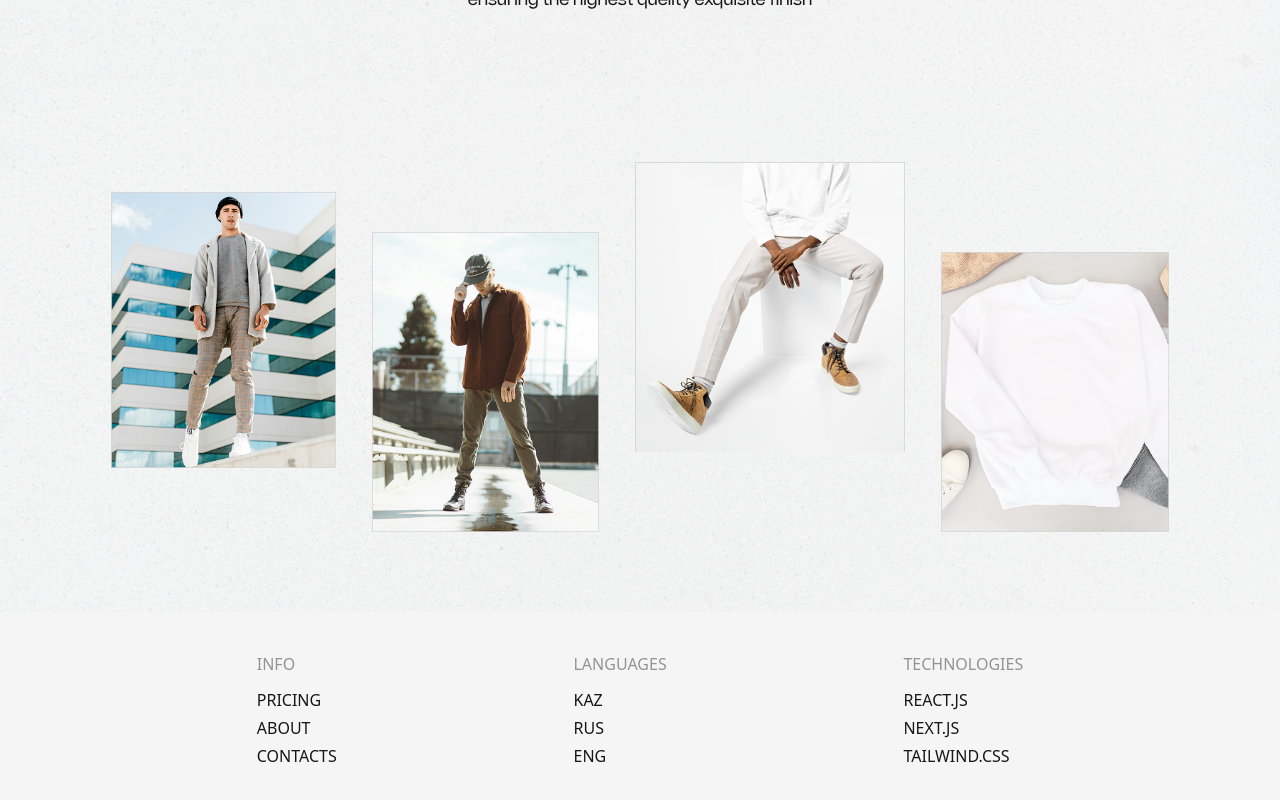
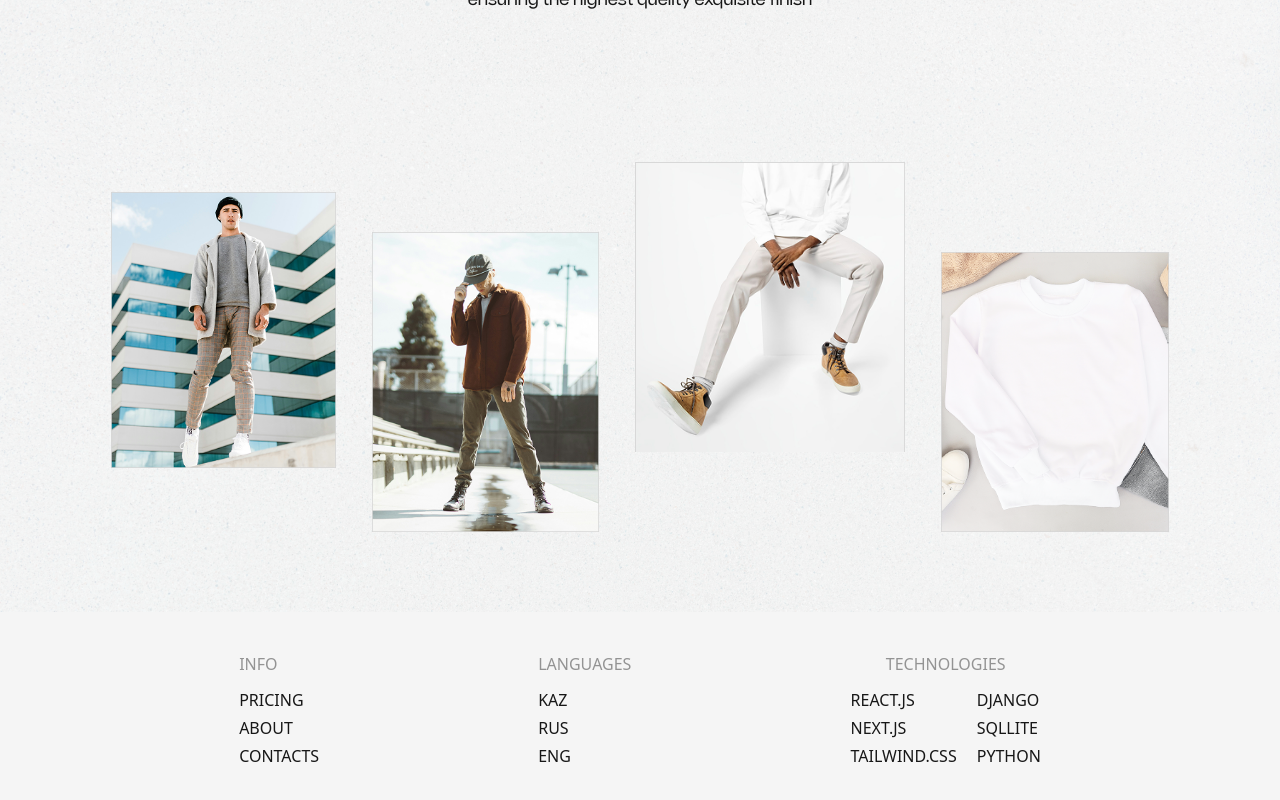
Before and after one commit to Balapanovarlan/crocos_test_project, a Next.js app: page / in a window 1280 px wide. Shown: the part 1633-2433 px from the top of the page. Built offline with nearby package versions, Linux system fonts and the light colour scheme; no server answers.

Commit message:
Fix footer position, fix background image loading

```diff
--- a/app/components/CardItem/CardItem.tsx
+++ b/app/components/CardItem/CardItem.tsx
@@ -5,7 +5,7 @@ import { AddToCartRequest } from "@/app/types/types";
 import { fetchAddToCart } from "@/app/utils/axios";
 import { useMutation, useQueryClient } from "@tanstack/react-query";
 import Link from "next/link";
-import React, { useState } from "react";
+import React, { useEffect, useState } from "react";
 
 export type Variant = "products" | "cart";
 
@@ -30,17 +30,21 @@ export default function CardItem({
 }: CardItemProps) {
   const [localQuantity, setLocalQuantity] = useState(quantity);
 
-  const queryClient = useQueryClient()
+  useEffect(() => {
+    setLocalQuantity(quantity);
+  }, [quantity]);
 
-    const addToCartMutation = useMutation(
-    {mutationFn: (payload: AddToCartRequest) => fetchAddToCart(payload),
-      onSuccess: ()=> {
-        queryClient.invalidateQueries({queryKey: ['cart']})
+  const queryClient = useQueryClient();
+
+  const addToCartMutation = useMutation({
+    mutationFn: (payload: AddToCartRequest) => fetchAddToCart(payload),
+    onSuccess: () => {
+      queryClient.invalidateQueries({ queryKey: ["cart"] });
     },
     onError: (err: Error) => {
-        console.error('Add to cart failed', err)
-      }
-  })
+      console.error("Add to cart failed", err);
+    },
+  });
 
   const handleIncrease = () => {
     const newQuantity = localQuantity + 1;
@@ -57,16 +61,15 @@ export default function CardItem({
   };
 
   const addToCart = (e: React.MouseEvent<HTMLButtonElement>) => {
-    e.preventDefault()
-    e.stopPropagation()
+    e.preventDefault();
+    e.stopPropagation();
     addToCartMutation.mutate({
       product_id: product.id,
       quantity: localQuantity,
-    })
+    });
   };
 
   return (
-
     <div
       className={`
           relative
@@ -78,9 +81,9 @@ export default function CardItem({
         {variant === "cart" && onRemove && (
           <button
             onClick={(e) => {
-              e.preventDefault()
-              e.stopPropagation()
-              onRemove(product.id)
+              e.preventDefault();
+              e.stopPropagation();
+              onRemove(product.id);
             }}
             className="absolute top-2 right-2 text-gray-500 hover:text-red-500"
           >
@@ -118,7 +121,7 @@ export default function CardItem({
                     addToCart(e);
                   }}
                 >
-                  {addToCartMutation.isPending ? 'Adding…' : 'Add to Cart'}
+                  {addToCartMutation.isPending ? "Adding…" : "Add to Cart"}
                 </button>
               )}
             </div>
@@ -136,7 +139,7 @@ export default function CardItem({
             <button
               className="px-2.5 py-2 border-b-1 hover:bg-gray-300 transition-colors ease-in-out cursor-pointer"
               onClick={(e) => {
-                  e.preventDefault()
+                e.preventDefault();
                 e.stopPropagation();
                 handleIncrease();
               }}
@@ -147,7 +150,7 @@ export default function CardItem({
             <button
               className="px-2.5 py-2 hover:bg-gray-300 transition-colors ease-in-out cursor-pointer"
               onClick={(e) => {
-                  e.preventDefault()
+                e.preventDefault();
                 e.stopPropagation();
                 handleDecrease();
               }}
@@ -158,6 +161,5 @@ export default function CardItem({
         </div>
       )}
     </div>
-
   );
 }
--- a/app/components/Footer/Footer.tsx
+++ b/app/components/Footer/Footer.tsx
@@ -2,7 +2,7 @@ import React from 'react'
 
 const Footer = () => {
   return (
-    <footer className='py-10 px-5 bg-footer-gray  flex items-center  justify-center'>
+    <footer className='py-10 px-5 bg-footer-gray  flex items-center  justify-center mt-auto'>
       <div className='flex w-full justify-evenly uppercase'>
         <div className='flex flex-col gap-3'>
           <h1 className='text-black/40'>info</h1>
@@ -21,11 +21,18 @@ const Footer = () => {
           </div>
         </div>
         <div className='flex flex-col gap-3'>
-          <h1 className='text-black/40'>technologies</h1>
-          <div className='flex flex-col gap-1'>
-            <span>React.js</span>
-            <span>Next.js</span>
-            <span>Tailwind.css</span>
+          <h1 className='text-black/40 text-center'>technologies</h1>
+          <div className='flex gap-5'>
+            <div className='flex flex-col gap-1'>
+              <span>React.js</span>
+              <span>Next.js</span>
+              <span>Tailwind.css</span>
+            </div>
+            <div className='flex flex-col gap-1'>
+              <span>Django</span>
+              <span>SQLlite</span>
+              <span>Python</span>
+            </div>
           </div>
         </div>
       </div>
--- a/app/layout.tsx
+++ b/app/layout.tsx
@@ -7,6 +7,7 @@ import { useState } from "react";
 import SidebarMain from "./components/SidebarMain/SidebarMain";
 import { AuthProvider } from "./context/AuthContext";
 import { Providers } from "./providers";
+import Head from "next/head";
 
 const beatrice = localFont({
   src: "../public/fonts/beatrice-deck-trial/BeatriceDeckTRIAL.otf",
@@ -22,13 +23,20 @@ export default function RootLayout({
   const [isOpen, setIsOpen] = useState(false);
   return (
       <html lang="en">
+        <Head>
+          <link
+            rel="preload"
+            href="/images/noisy_background.png"
+            as="image"
+            />
+        </Head>
         <body
-          className={`${beatrice.variable} antialiased bg-[url(../public/images/noisy_background.png)]`}
+          className={`${beatrice.variable} antialiased bg-[url(/images/noisy_background.png)] flex flex-col min-h-screen`}
         >
           <Providers>
             <Header setIsOpen={setIsOpen} />
             <SidebarMain isOpen={isOpen} setIsOpen={setIsOpen} />
-            <main className="pb-20">{children}</main>
+            <main className="flex-grow pb-20">{children}</main>
             <Footer />
           </Providers>
         </body>
```
Lines whose indentation alone changed are shown as unchanged.
